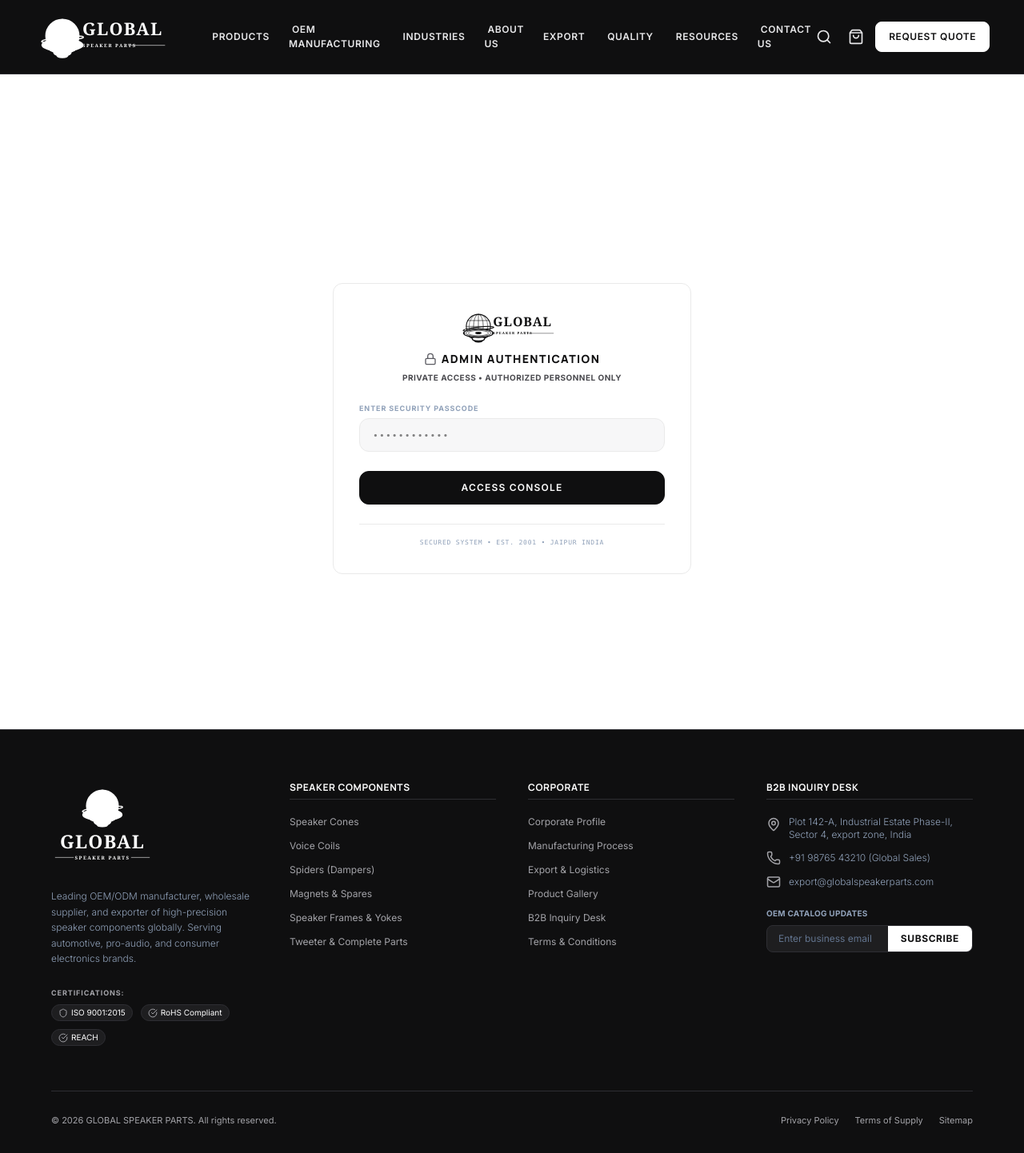
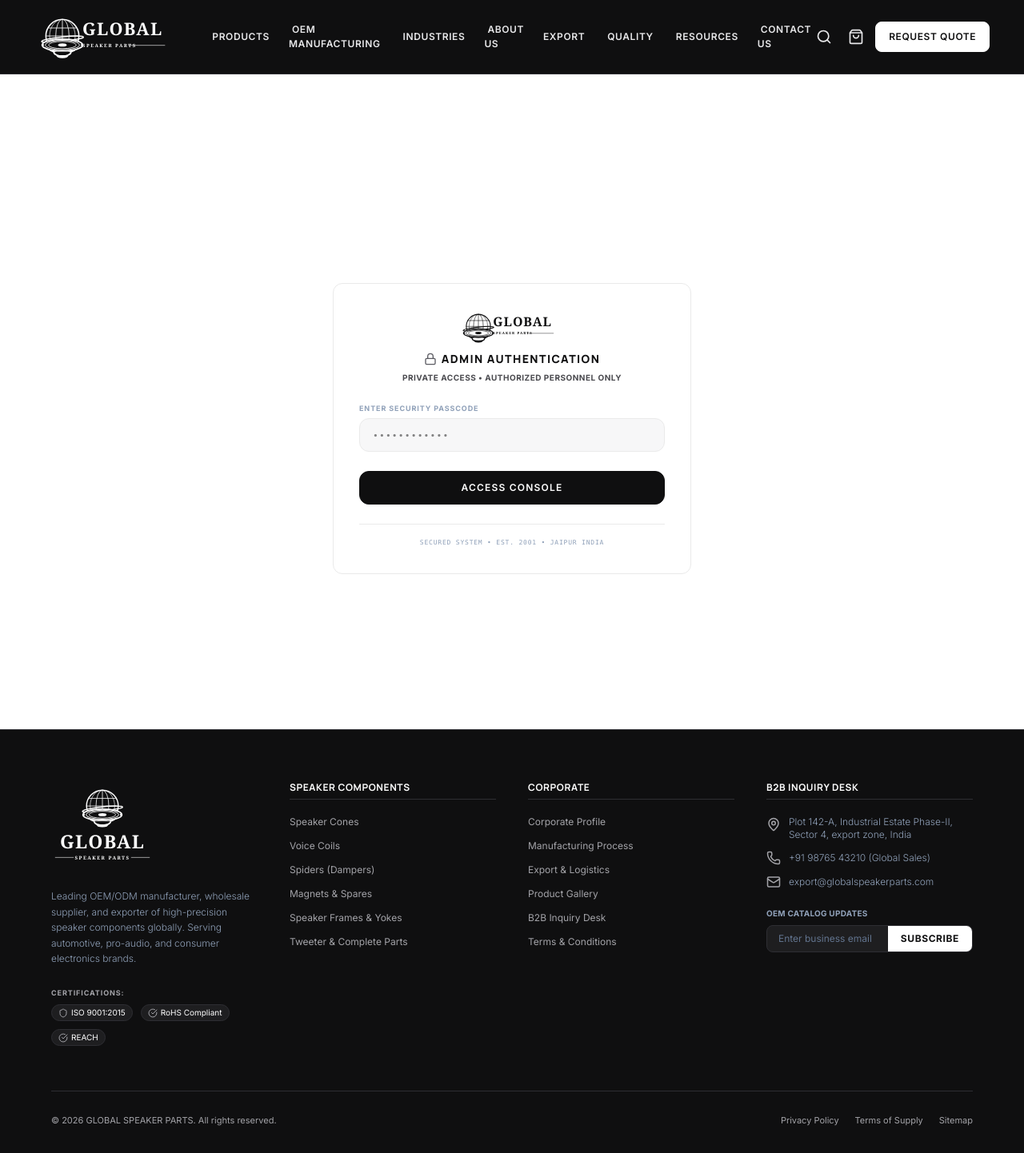
Before and after one commit to zaidthisside/globalspeakerparts, a Next.js app: page /admin in a window 1280 px wide. Shown: the whole page at 80% size. Built offline with nearby package versions, Linux system fonts and the light colour scheme.

Commit message:
style: implement dynamic mask fills for dark theme logo support

```diff
--- a/src/components/Logo.tsx
+++ b/src/components/Logo.tsx
@@ -13,6 +13,7 @@ export default function Logo({
 }: LogoProps) {
   const brandBlue = "#0F0F10"; // Premium Jet Black
   const mainColor = light ? "#FFFFFF" : brandBlue;
+  const fillColor = light ? "#0F0F10" : "#FFFFFF"; // Masks background paths perfectly in dark mode
 
   // 1. ICON ONLY VARIANT
   if (variant === "icon") {
@@ -25,7 +26,7 @@ export default function Logo({
         >
           <g>
             {/* Globe (Back) */}
-            <circle cx="100" cy="82" r="62" fill="white" stroke={mainColor} strokeWidth="4.5" />
+            <circle cx="100" cy="82" r="62" fill={fillColor} stroke={mainColor} strokeWidth="4.5" />
             <path d="M 100,20 L 100,144" stroke={mainColor} strokeWidth="2.5" />
             <path d="M 100,20 A 25,62 0 0,0 100,144" fill="none" stroke={mainColor} strokeWidth="2.5" />
             <path d="M 100,20 A 25,62 0 0,1 100,144" fill="none" stroke={mainColor} strokeWidth="2.5" />
@@ -40,12 +41,12 @@ export default function Logo({
             <path d="M 22,96 C 10,82 190,82 178,96 C 172,102 28,102 22,96 Z" fill="none" stroke={mainColor} strokeWidth="4.5" transform="rotate(-6 100 90)" />
 
             {/* Speaker Basket */}
-            <path d="M 46,120 C 46,155 154,155 154,120" fill="white" stroke={mainColor} strokeWidth="5.5" />
-            <path d="M 68,142 C 68,162 132,162 132,142" fill="white" stroke={mainColor} strokeWidth="5.5" />
+            <path d="M 46,120 C 46,155 154,155 154,120" fill={fillColor} stroke={mainColor} strokeWidth="5.5" />
+            <path d="M 68,142 C 68,162 132,162 132,142" fill={fillColor} stroke={mainColor} strokeWidth="5.5" />
             <path d="M 80,154 C 80,165 120,165 120,154" fill={mainColor} stroke={mainColor} strokeWidth="5.5" />
 
             {/* Speaker Gasket */}
-            <ellipse cx="100" cy="116" rx="76" ry="22" fill="white" stroke={mainColor} strokeWidth="5.5" />
+            <ellipse cx="100" cy="116" rx="76" ry="22" fill={fillColor} stroke={mainColor} strokeWidth="5.5" />
             <ellipse cx="100" cy="116" rx="64" ry="17.5" fill="none" stroke={mainColor} strokeWidth="3" />
             <ellipse cx="100" cy="116" rx="52" ry="13.5" fill="none" stroke={mainColor} strokeWidth="2.5" />
             <ellipse cx="100" cy="116" rx="16" ry="6" fill={mainColor} />
@@ -117,7 +118,7 @@ export default function Logo({
         >
           {/* Logo Icon on Top */}
           <g transform="translate(100, 15)">
-            <circle cx="100" cy="82" r="62" fill="white" stroke={mainColor} strokeWidth="4.5" />
+            <circle cx="100" cy="82" r="62" fill={fillColor} stroke={mainColor} strokeWidth="4.5" />
             <path d="M 100,20 L 100,144" stroke={mainColor} strokeWidth="2.5" />
             <path d="M 100,20 A 25,62 0 0,0 100,144" fill="none" stroke={mainColor} strokeWidth="2.5" />
             <path d="M 100,20 A 25,62 0 0,1 100,144" fill="none" stroke={mainColor} strokeWidth="2.5" />
@@ -130,11 +131,11 @@ export default function Logo({
 
             <path d="M 22,96 C 10,82 190,82 178,96 C 172,102 28,102 22,96 Z" fill="none" stroke={mainColor} strokeWidth="4.5" transform="rotate(-6 100 90)" />
 
-            <path d="M 46,120 C 46,155 154,155 154,120" fill="white" stroke={mainColor} strokeWidth="5.5" />
-            <path d="M 68,142 C 68,162 132,162 132,142" fill="white" stroke={mainColor} strokeWidth="5.5" />
+            <path d="M 46,120 C 46,155 154,155 154,120" fill={fillColor} stroke={mainColor} strokeWidth="5.5" />
+            <path d="M 68,142 C 68,162 132,162 132,142" fill={fillColor} stroke={mainColor} strokeWidth="5.5" />
             <path d="M 80,154 C 80,165 120,165 120,154" fill={mainColor} stroke={mainColor} strokeWidth="5.5" />
 
-            <ellipse cx="100" cy="116" rx="76" ry="22" fill="white" stroke={mainColor} strokeWidth="5.5" />
+            <ellipse cx="100" cy="116" rx="76" ry="22" fill={fillColor} stroke={mainColor} strokeWidth="5.5" />
             <ellipse cx="100" cy="116" rx="64" ry="17.5" fill="none" stroke={mainColor} strokeWidth="3" />
             <ellipse cx="100" cy="116" rx="52" ry="13.5" fill="none" stroke={mainColor} strokeWidth="2.5" />
             <ellipse cx="100" cy="116" rx="16" ry="6" fill={mainColor} />
@@ -193,7 +194,7 @@ export default function Logo({
       >
         {/* Left Circle Icon */}
         <g transform="translate(-10, -5)">
-          <circle cx="100" cy="92" r="62" fill="white" stroke={mainColor} strokeWidth="4.5" />
+          <circle cx="100" cy="92" r="62" fill={fillColor} stroke={mainColor} strokeWidth="4.5" />
           <path d="M 100,30 L 100,154" stroke={mainColor} strokeWidth="2.5" />
           <path d="M 100,30 A 25,62 0 0,0 100,154" fill="none" stroke={mainColor} strokeWidth="2.5" />
           <path d="M 100,30 A 25,62 0 0,1 100,154" fill="none" stroke={mainColor} strokeWidth="2.5" />
@@ -206,11 +207,11 @@ export default function Logo({
 
           <path d="M 22,106 C 10,92 190,92 178,106 C 172,112 28,112 22,106 Z" fill="none" stroke={mainColor} strokeWidth="4.5" transform="rotate(-6 100 100)" />
 
-          <path d="M 46,130 C 46,165 154,165 154,130" fill="white" stroke={mainColor} strokeWidth="5.5" />
-          <path d="M 68,152 C 68,172 132,172 132,152" fill="white" stroke={mainColor} strokeWidth="5.5" />
+          <path d="M 46,130 C 46,165 154,165 154,130" fill={fillColor} stroke={mainColor} strokeWidth="5.5" />
+          <path d="M 68,152 C 68,172 132,172 132,152" fill={fillColor} stroke={mainColor} strokeWidth="5.5" />
           <path d="M 80,164 C 80,175 120,175 120,164" fill={mainColor} stroke={mainColor} strokeWidth="5.5" />
 
-          <ellipse cx="100" cy="126" rx="76" ry="22" fill="white" stroke={mainColor} strokeWidth="5.5" />
+          <ellipse cx="100" cy="126" rx="76" ry="22" fill={fillColor} stroke={mainColor} strokeWidth="5.5" />
           <ellipse cx="100" cy="126" rx="64" ry="17.5" fill="none" stroke={mainColor} strokeWidth="3" />
           <ellipse cx="100" cy="126" rx="52" ry="13.5" fill="none" stroke={mainColor} strokeWidth="2.5" />
           <ellipse cx="100" cy="126" rx="16" ry="6" fill={mainColor} />
```
